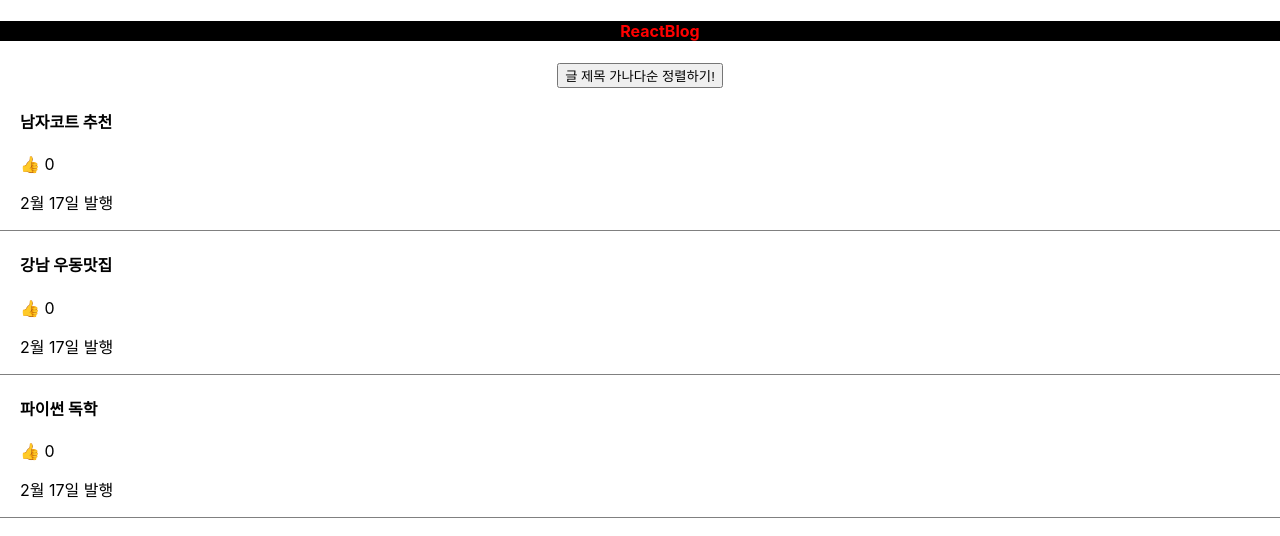
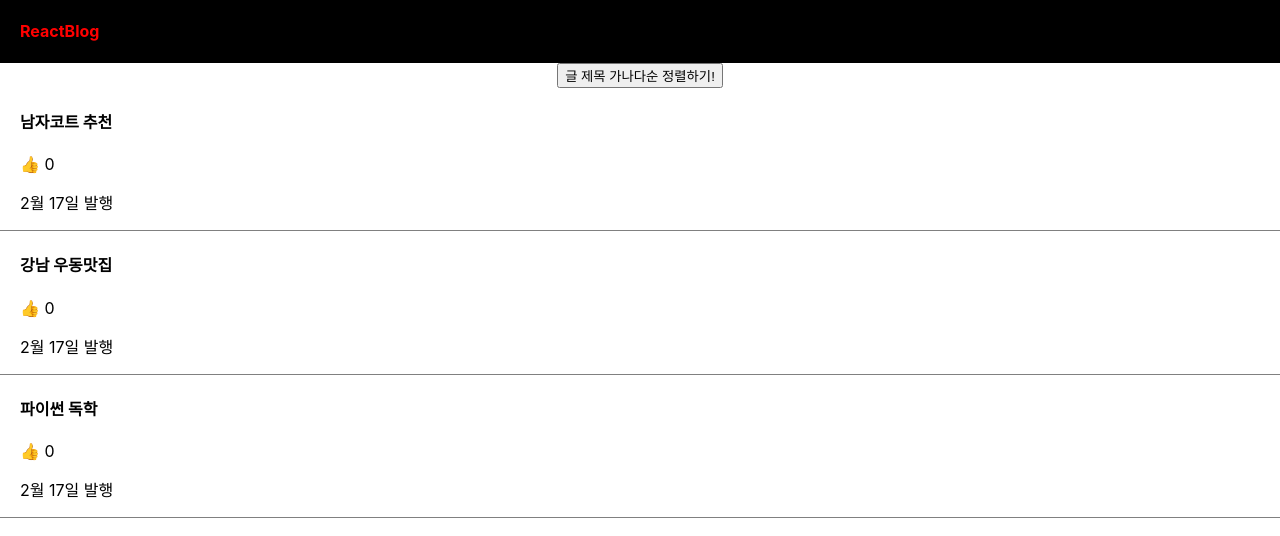
Before and after one commit to 77r77ung/reactBlog, a React (Create React App) app in the folder blog/: page / in a window 1280 px wide. Shown: the top 536 px of the page. Built offline with nearby package versions, Linux system fonts and the light colour scheme.

Commit message:
[ReactBlog] update: velog

```diff
--- a/blog/src/App.css
+++ b/blog/src/App.css
@@ -1,3 +1,4 @@
+
 .App {
   text-align: center;
 }
@@ -38,7 +39,7 @@
 }
 
 .black-nav {
-  display: felx;
+  display: flex;
   background: black;
   width: 100%;
   color: white;
--- a/blog/src/App.js
+++ b/blog/src/App.js
@@ -134,7 +134,7 @@ function App() {
 }
 
 {/* 컴포넌트 만들기
-    숙제 6: 글 수정 버튼을 누르면 첫 글 제목이 '여자코트 추천'으로 변경되야 함
+    숙제: 글 수정 버튼을 누르면 첫 글 제목이 '여자코트 추천'으로 변경되야 함
     보너스 숙제: Modal 안의 글 제목과 글 목록의 글 제목 일치시키기 */}
     function Modal(props){
       return (
```
